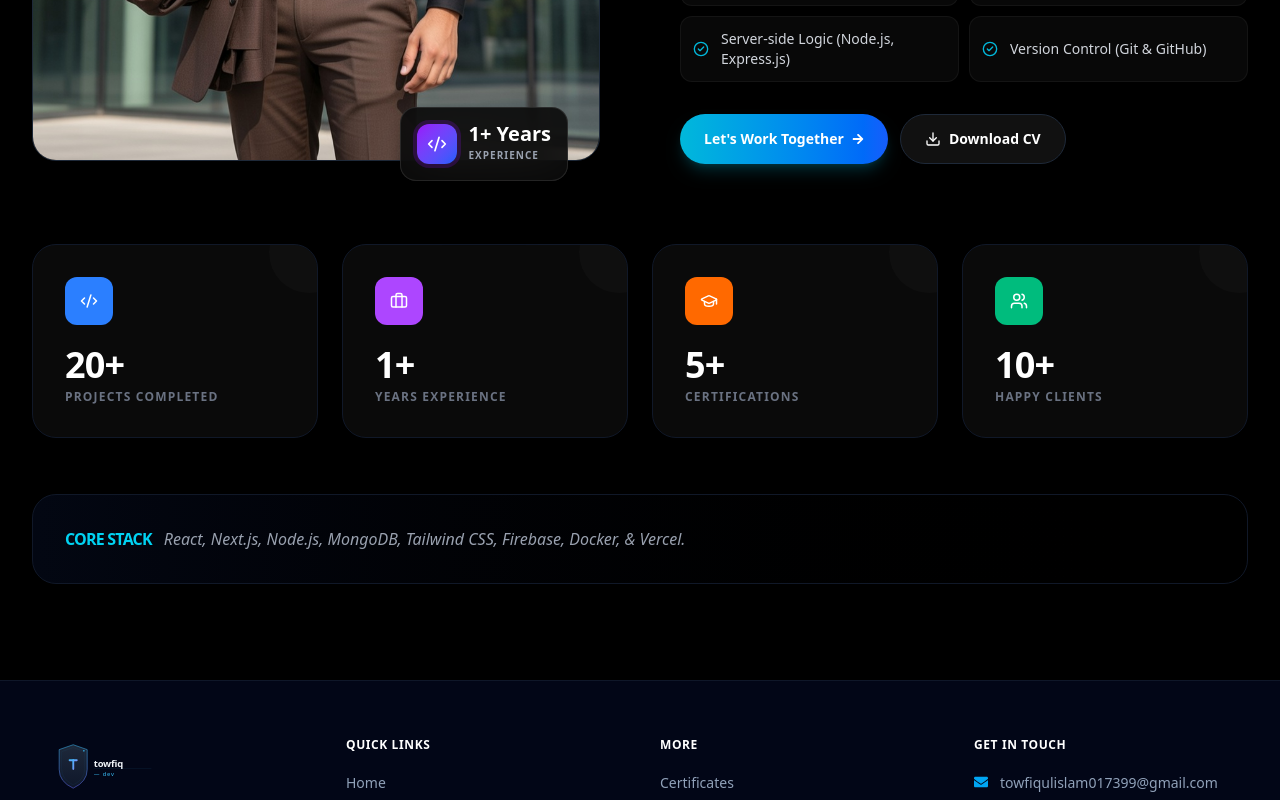
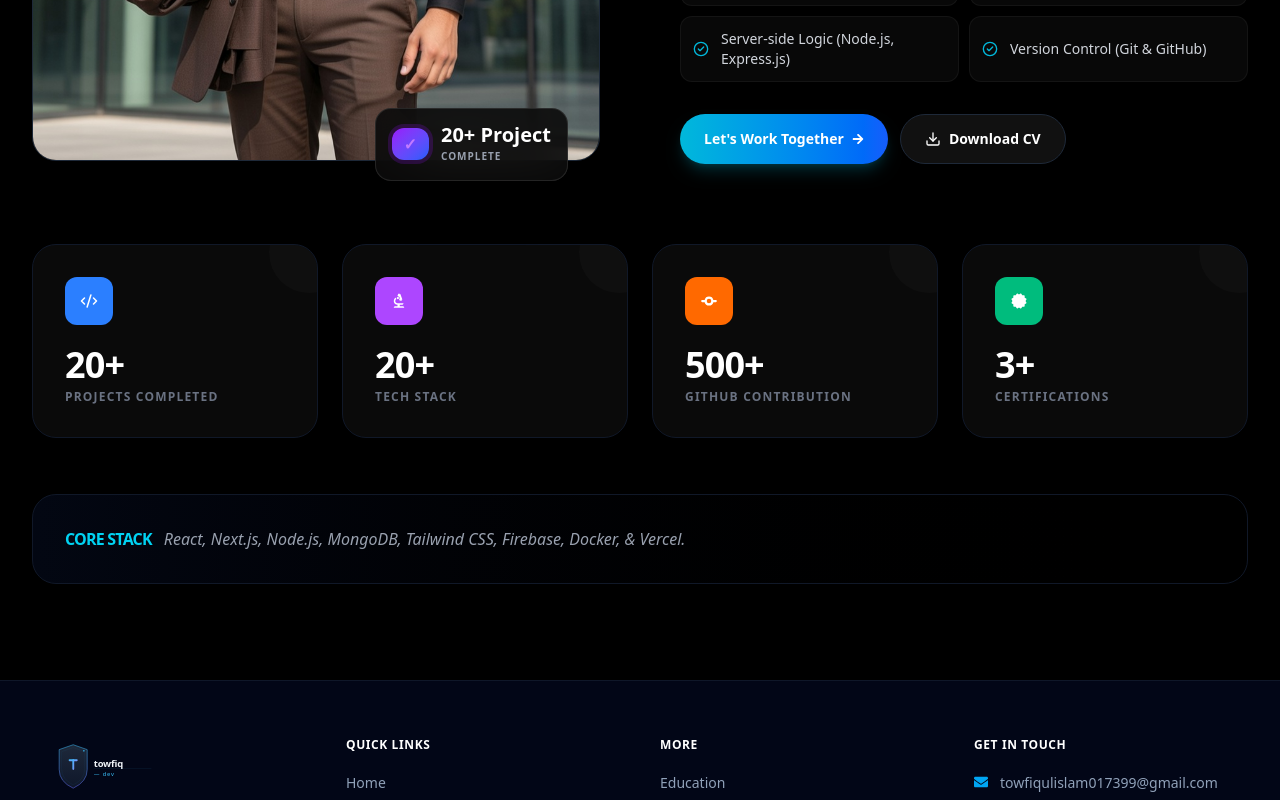
Before and after one commit to towfiq-dev/towfiq-mern-stack-developer, a Next.js app: page /navLinks/about in a window 1280 px wide. Shown: the part 1020-1820 px from the top of the page. Built offline with nearby package versions, Linux system fonts and the light colour scheme.

Commit message:
about update

```diff
--- a/src/app/navLinks/about/page.jsx
+++ b/src/app/navLinks/about/page.jsx
@@ -1,9 +1,12 @@
 import React from "react";
-import { Download, CheckCircle2, Code2, Briefcase, GraduationCap, Users } from "lucide-react";
+import { Download, CheckCircle2, Code2 } from "lucide-react";
 import { FaArrowRight } from "react-icons/fa";
 import Image from "next/image";
 import profileImageUrl from "@/assets/towfiq.jpg";
 import Link from "next/link";
+import { MdBiotech } from "react-icons/md";
+import { IoGitCommit } from "react-icons/io5";
+import { BiSolidCertification } from "react-icons/bi";
 
 export const metadata = {
   title: "About Towfiqul Islam | MERN Stack Developer",
@@ -35,9 +38,9 @@
 
 const stats = [
   { icon: <Code2 size={18} />, value: "20+", label: "Projects Completed", color: "bg-blue-500" },
-  { icon: <Briefcase size={18} />, value: "1+", label: "Years Experience", color: "bg-purple-500" },
-  { icon: <GraduationCap size={18} />, value: "5+", label: "Certifications", color: "bg-orange-500" },
-  { icon: <Users size={18} />, value: "10+", label: "Happy Clients", color: "bg-emerald-500" },
+  { icon: <MdBiotech size={18} />, value: "20+", label: "Tech Stack", color: "bg-purple-500" },
+  { icon: <IoGitCommit size={18} />, value: "500+", label: "Github Contribution", color: "bg-orange-500" },
+  { icon: <BiSolidCertification size={18} />, value: "3+", label: "Certifications", color: "bg-emerald-500" },
 ];
 
 const AboutMe = () => {
@@ -79,13 +82,14 @@
 
             {/* Floating Badge */}
             <div className="absolute -bottom-5 right-4 sm:right-8 bg-[#0a0a0a]/90 backdrop-blur-xl border border-white/10 p-4 rounded-2xl flex items-center gap-3 shadow-2xl z-20">
-              <div className="p-2.5 bg-gradient-to-br from-purple-600 to-blue-600 rounded-xl ring-4 ring-purple-600/20">
-                <Code2 size={20} className="text-white" />
+              <div className="px-3 py-1 bg-gradient-to-br from-purple-600 to-blue-600 rounded-xl ring-4 ring-purple-600/20">
+                <span className="text-base font-bold text-purple-400 leading-none">✓</span>
               </div>
               <div>
-                <p className="text-lg sm:text-xl font-black leading-none text-white">1+ Years</p>
+
+                <p className="text-lg sm:text-xl font-black leading-none text-white">20+ Project</p>
                 <p className="text-[10px] text-gray-400 uppercase font-bold tracking-widest mt-1">
-                  Experience
+                  Complete
                 </p>
               </div>
             </div>
--- a/src/components/education/EducationDetails.jsx
+++ b/src/components/education/EducationDetails.jsx
@@ -134,16 +134,6 @@
             </div>
           </div>
 
-          {/* Certificate Image */}
-          {edu.certificateImage && (
-            <div className="mb-6">
-              <h3 className="text-sm font-semibold text-white/50 uppercase tracking-widest mb-3">
-                Certificate
-              </h3>
-
-            </div>
-          )}
-
           {/* Footer */}
           <div
             className="rounded-2xl p-4 flex items-center justify-between"
--- a/src/components/hero/Hero.jsx
+++ b/src/components/hero/Hero.jsx
@@ -5,6 +5,7 @@
 import { useEffect, useRef } from "react";
 import profileImageUrl from "@/assets/towfiq.jpg";
 import Link from "next/link";
+import { MdBiotech } from "react-icons/md";
 
 const TYPING_TEXTS = ["Full Stack Developer", "MERN Stack Developer", "React / Next.js Expert"];
 
@@ -136,11 +137,11 @@
           {/* Floating Card: Experience */}
           <div className="absolute top-4 right-2 sm:right-0 lg:-right-4 bg-neutral-900 border border-neutral-800 px-3 sm:px-4 py-2 sm:py-2.5 rounded-2xl shadow-xl z-20 flex gap-2 sm:gap-3 items-center animate-float">
             <div className="p-1.5 sm:p-2 rounded-lg bg-cyan-900/40">
-              <Briefcase size={16} className="stroke-cyan-400" />
+              <MdBiotech size={16} className="stroke-cyan-400" />
             </div>
             <div>
-              <p className="text-xs font-bold text-white leading-none">1+ Years</p>
-              <p className="text-xs text-neutral-400 mt-0.5">Experience</p>
+              <p className="text-xs font-bold text-white leading-none">20+</p>
+              <p className="text-xs text-neutral-400 mt-0.5">Tech Stack</p>
             </div>
           </div>
 
--- a/src/components/shared/footer/Footer.jsx
+++ b/src/components/shared/footer/Footer.jsx
@@ -82,8 +82,9 @@
             </h4>
             <ul className="space-y-3 text-sm">
               {[
-                { label: "Certificates", href: "/navLinks/certificates" },
+                { label: "Education", href: "/navLinks/education" },
                 { label: "Jobs", href: "/navLinks/contact" },
+                { label: "Training", href: "/navLinks/training" },
                 { label: "Contact", href: "/navLinks/contact" },
               ].map(({ label, href }) => (
                 <li key={label}>
--- a/src/components/states/States.jsx
+++ b/src/components/states/States.jsx
@@ -2,9 +2,9 @@
 
 const stats = [
   { value: "20+", label: "Projects Completed" },
-  { value: "1+", label: "Years Experience" },
-  { value: "10+", label: "Happy Clients" },
-  { value: "5+", label: "Certifications" },
+  { value: "20+", label: "Tech Stack" },
+  { value: "500+", label: "Github Contribution" },
+  { value: "3+", label: "Certifications" },
 ];
 
 const SimpleStats = () => {
@@ -17,10 +17,10 @@
               key={index}
               className="flex flex-col items-center justify-center text-center group"
             >
-              <h2 className="text-white text-4xl sm:text-5xl md:text-6xl font-bold tracking-tight mb-2 bg-gradient-to-r from-cyan-400 to-purple-500 bg-clip-text text-transparent">
+              <h2 className="text-white text-3xl sm:text-5xl md:text-6xl font-bold tracking-tight mb-2 bg-gradient-to-r from-cyan-400 to-purple-500 bg-clip-text text-transparent">
                 {stat.value}
               </h2>
-              <p className="text-neutral-500 text-xs sm:text-sm font-medium tracking-wide">
+              <p className="text-neutral-500 text-[13px] md:text-[16px] font-medium tracking-wide">
                 {stat.label}
               </p>
             </div>
```
